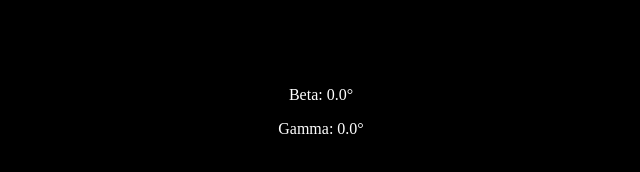
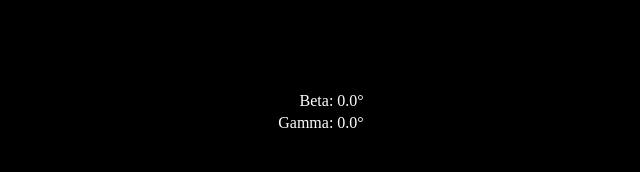
Before and after one commit to tantecky/libela, a React (Vite) app: page / in a window 1280 px wide. Shown: the part 296-468 px from the top of the page, without its empty margins (327-967 px from the left). Built offline with nearby package versions, Linux system fonts and the light colour scheme; the HTML template or start-up script is replaced by a standard one.

Commit message:
Add blank BubbleRadar

```diff
--- a/src/App.css
+++ b/src/App.css
@@ -5,5 +5,4 @@ body {
   transform: translate(-50%, -50%);
   color: white;
   background-color: black;
-  text-align: center;
 }
--- a/src/App.tsx
+++ b/src/App.tsx
@@ -3,6 +3,7 @@ import './normalize.css'
 import './App.css'
 import { useEffect, useState } from 'react'
 import { AngleData } from './model/AngleData'
+import BubbleRadar from './component/BubbleRadar'
 
 function App() {
   const [angleData, setOrientationData] = useState<AngleData>(
@@ -23,6 +24,7 @@ function App() {
 
   return (
     <>
+      <BubbleRadar beta={angleData.beta} gamma={angleData.gamma} />
       <AngleLabel beta={angleData.beta} gamma={angleData.gamma} />
     </>
   )
--- /dev/null
+++ b/src/component/AngleLabel.css
@@ -0,0 +1,3 @@
+.angle-label td {
+  text-align: end;
+}
--- a/src/component/AngleLabel.tsx
+++ b/src/component/AngleLabel.tsx
@@ -1,10 +1,19 @@
+import './AngleLabel.css'
 import { IAngleData } from '../model/AngleData'
 
 export default function AngleLabel({ beta, gamma }: IAngleData) {
   return (
-    <>
-      <p>Beta: {beta.toFixed(1)}°</p>
-      <p>Gamma: {gamma.toFixed(1)}°</p>
-    </>
+    <div className="angle-label">
+      <table>
+        <tr>
+          <td>Beta: </td>
+          <td>{beta.toFixed(1)}°</td>
+        </tr>
+        <tr>
+          <td>Gamma: </td>
+          <td>{gamma.toFixed(1)}°</td>
+        </tr>
+      </table>
+    </div>
   )
 }
--- /dev/null
+++ b/src/component/BubbleRadar.tsx
@@ -0,0 +1,6 @@
+import './BubbleRadar.css'
+import { IAngleData } from '../model/AngleData'
+
+export default function BubbleRadar({ beta, gamma }: IAngleData) {
+  return <></>
+}
```
Also changed, not shown: src/component/BubbleRadar.css (added).
